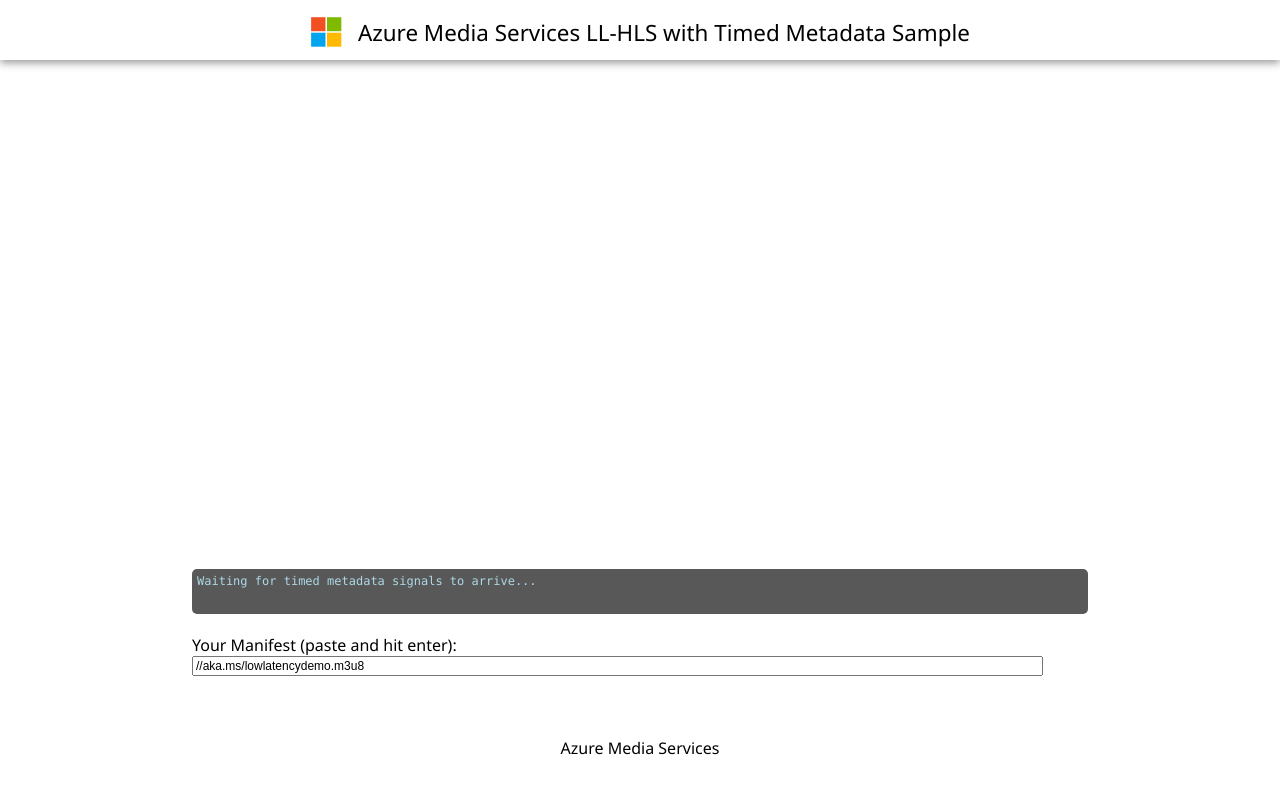
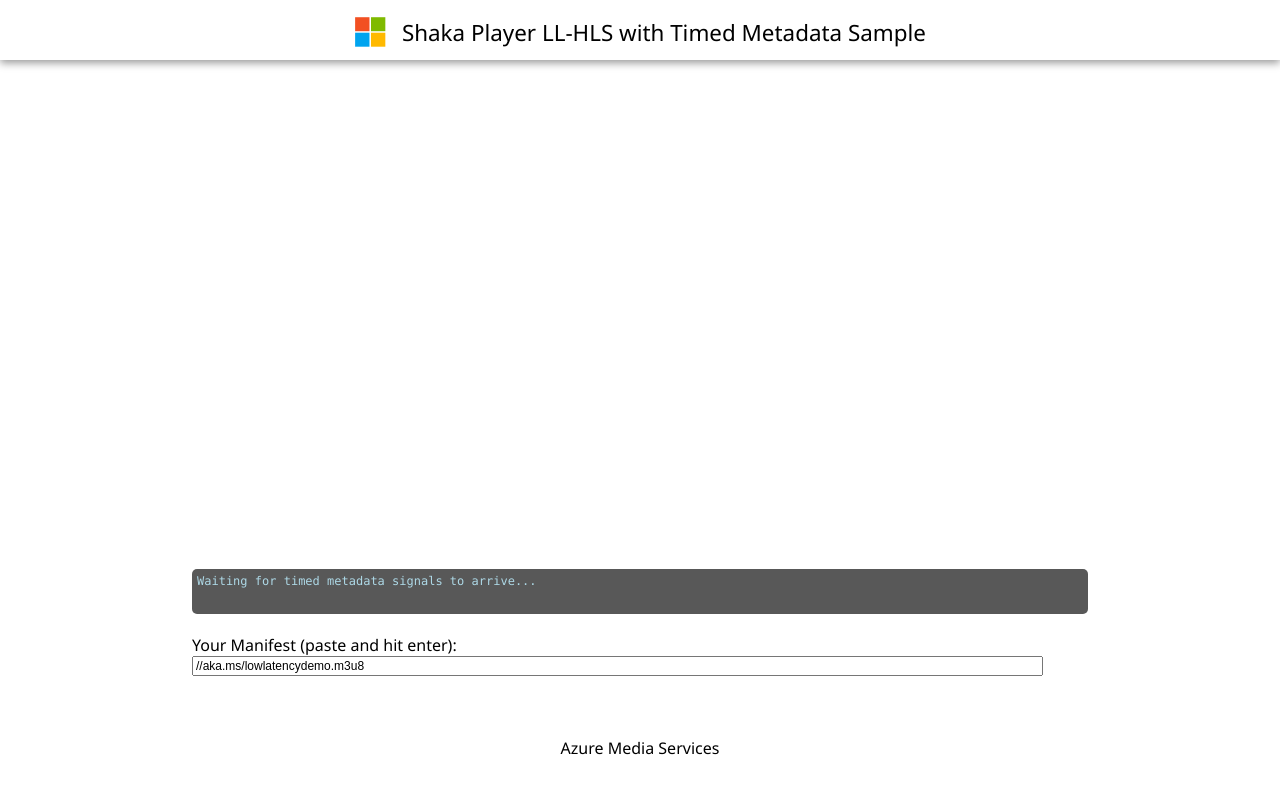
Before and after one commit to Azure-Samples/media-services-v3-node-tutorials, a website built with Vite: page Player/examples/shaka/index.html in a window 1280 px wide. Built offline with nearby package versions, Linux system fonts and the light colour scheme; what shaka-player would draw is missing.

```diff
--- a/Player/examples/shaka/index.html
+++ b/Player/examples/shaka/index.html
@@ -12,7 +12,7 @@
           <path d="M12.5708 13.5649H0.907471V24.9512H12.5708V13.5649Z" fill="#00A4EF"></path>
           <path d="M25.4629 13.5649H13.7996V24.9512H25.4629V13.5649Z" fill="#FFB900"></path>
         </svg></span>
-      <span class="title">Azure Media Services LL-HLS with Timed Metadata Sample</span>
+      <span class="title">Shaka Player LL-HLS with Timed Metadata Sample</span>
     </a>
   </div>
   <div id="videoArea">
```
Also changed, not shown: Player/examples/shaka/index.js (+13 -14 lines), Player/examples/shaka/README.md.
